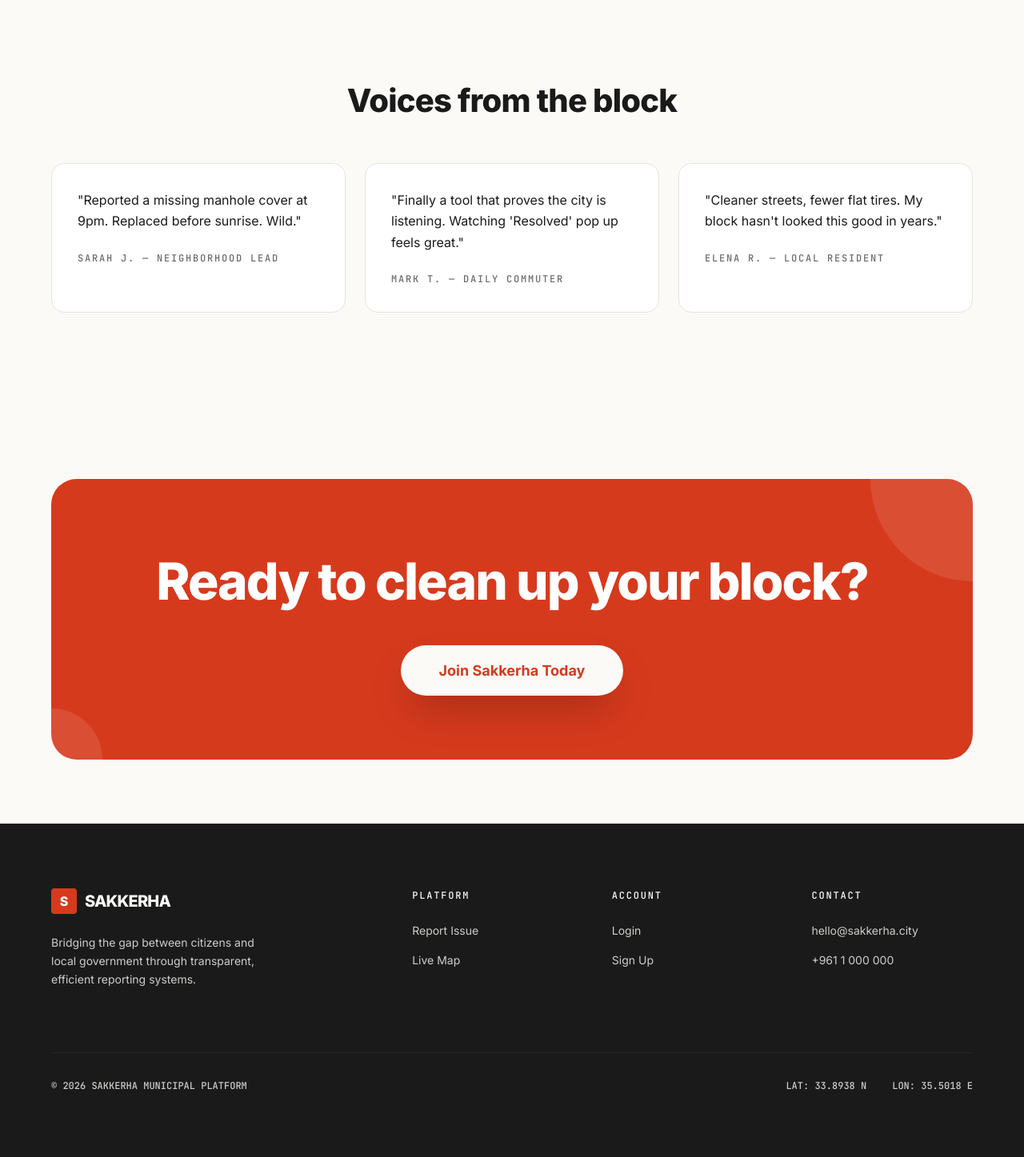
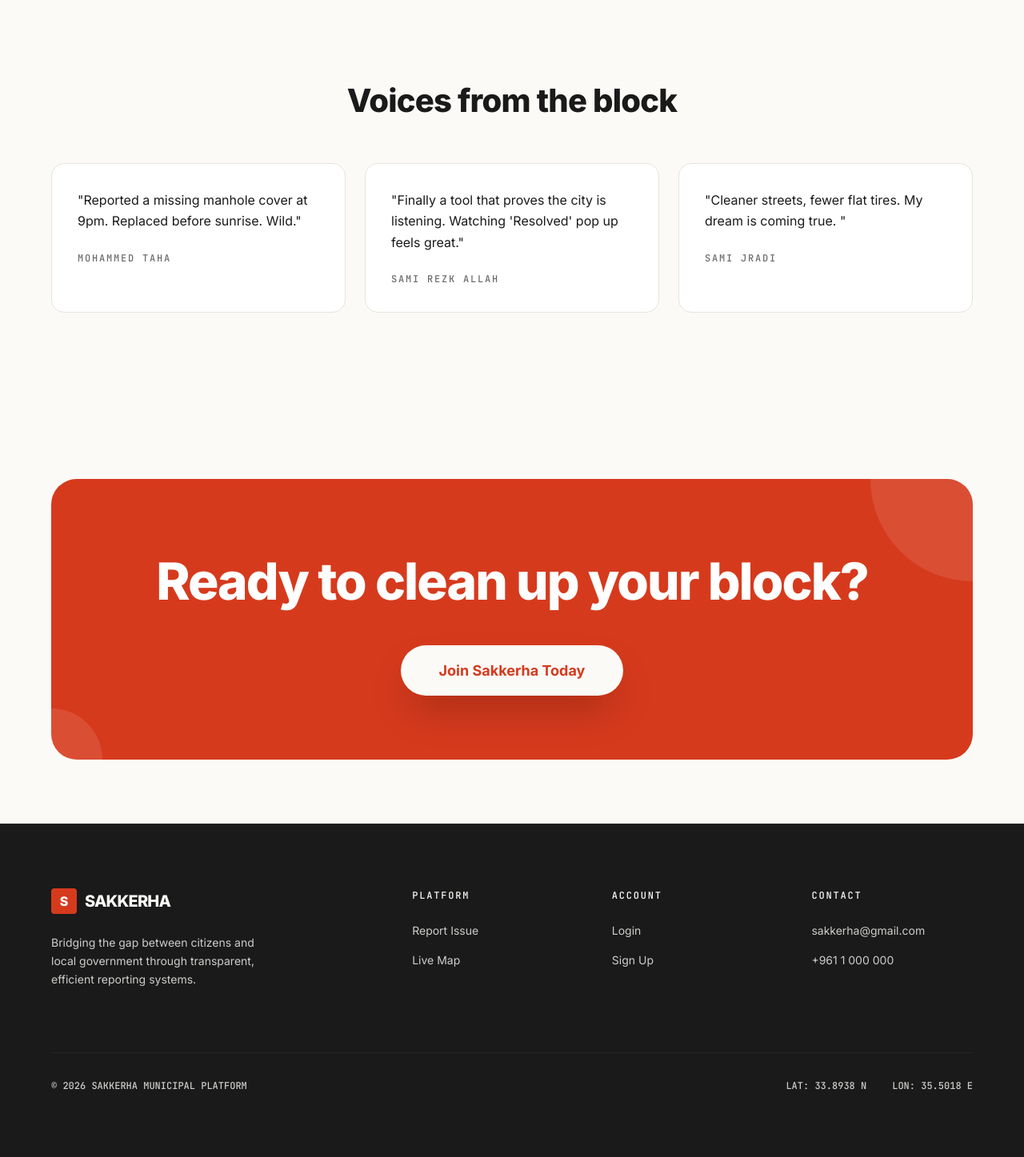
Before and after one commit to alialridaalnajjar/sakkerha_uni, a Flask app: page / in a window 1280 px wide. Shown: the part 2680-4127 px from the top of the page at 80% size. Run offline with Flask 3, Linux system fonts and the light colour scheme.

Commit message:
Documentation + Total Fixes

```diff
--- a/app.py
+++ b/app.py
@@ -12,10 +12,6 @@ app.config.from_object(Config)
 app.config["SQLALCHEMY_DATABASE_URI"]    = Config.DATABASE_URL
 app.config["SQLALCHEMY_TRACK_MODIFICATIONS"] = False
 
-# fix for neon dropping idle connections on free tier, was causing
-# random "SSL connection has been closed unexpectedly" errors on /map
-# pre_ping checks the connection is alive before using it, recycle
-# closes connections before neon's own ~5min timeout kills them first
 app.config["SQLALCHEMY_ENGINE_OPTIONS"] = {
     "pool_pre_ping": True,
     "pool_recycle": 280,
--- a/controllers/admin_controller.py
+++ b/controllers/admin_controller.py
@@ -75,7 +75,7 @@ def update_status(report_id):
 
 
 def update_status_form(report_id):
-    """Plain form-based status update — full page redirect, no AJAX."""
+    """Plain form-based status update — full page redirect."""
     new_status = request.form.get("status", "").strip()
     report      = Report.find_by_id(report_id)
 
@@ -102,7 +102,7 @@ def update_status_form(report_id):
 
 
 def delete_report_form(report_id):
-    """Plain form-based delete — full page redirect, no AJAX."""
+    """Plain form-based delete — full page redirect."""
     report = Report.find_by_id(report_id)
     if not report:
         flash("Report not found.", "error")
--- a/controllers/auth_controller.py
+++ b/controllers/auth_controller.py
@@ -119,11 +119,11 @@ def logout():
     return redirect(url_for("auth.home"))
 
 
-# ── Forgot password ───────────────────────────────────────
+# ── Forgot password -> encrypt the toekn for forget PASSWORD
 def _get_serializer():
     return URLSafeTimedSerializer(current_app.config["SECRET_KEY"])
 
-
+# show the forget pass page to reset
 def show_forgot_password():
     return render_template("auth/forgot_password.html")
 
@@ -223,7 +223,7 @@ def handle_reset_password(token):
     return redirect(url_for("auth.login"))
 
 
-# ── Internal ──────────────────────────────────────────────
+# ── Internal
 def _redirect_by_role():
     if session.get("user_role") == "admin":
         return redirect(url_for("admin.dashboard"))
--- a/routes/admin_routes.py
+++ b/routes/admin_routes.py
@@ -21,6 +21,7 @@ def admin_required(f):
     return decorated
 
 
+
 admin_bp.add_url_rule("/",                              "dashboard",    admin_required(dashboard),          methods=["GET"])
 admin_bp.add_url_rule("/map",                           "map_view",     admin_required(map_view),           methods=["GET"])
 admin_bp.add_url_rule("/profile",                       "profile",      admin_required(admin_profile),      methods=["GET"])
--- a/static/scripts/wissam.js
+++ b/static/scripts/wissam.js
@@ -1,8 +1,3 @@
-/* ════════════════════════════════════════════════════════
-   Wissam — Sakkerha's 3D mascot
-   Built with Three.js primitives (low-poly, flat-shaded)
-   Lives bottom-right on the landing page.
-════════════════════════════════════════════════════════ */
 
 (function () {
   const HINTS = [
@@ -21,12 +16,13 @@
   let dismissed = false;
 
   function init() {
-    container = document.getElementById('wissam-container');
-    if (!container || typeof THREE === 'undefined') return;
+    container = document.getElementById("wissam-container");
+    if (!container || typeof THREE === "undefined") return;
 
-    const w = 140, h = 160;
+    const w = 140,
+      h = 160;
 
-    scene  = new THREE.Scene();
+    scene = new THREE.Scene();
     camera = new THREE.PerspectiveCamera(35, w / h, 0.1, 100);
     camera.position.set(0, 0.3, 5.2);
 
@@ -51,35 +47,58 @@
     // Shoulders / torso (flattened sphere)
     const shoulderGeo = new THREE.SphereGeometry(1.3, 16, 12);
     shoulderGeo.scale(1, 0.55, 0.85);
-    const shoulderMat = new THREE.MeshLambertMaterial({ color: shirtColor, flatShading: true });
+    const shoulderMat = new THREE.MeshLambertMaterial({
+      color: shirtColor,
+      flatShading: true,
+    });
     const shoulders = new THREE.Mesh(shoulderGeo, shoulderMat);
     shoulders.position.y = -1.05;
     headGroup.add(shoulders);
 
     // Neck
     const neckGeo = new THREE.CylinderGeometry(0.32, 0.36, 0.35, 10);
-    const neckMat = new THREE.MeshLambertMaterial({ color: skinColor, flatShading: true });
+    const neckMat = new THREE.MeshLambertMaterial({
+      color: skinColor,
+      flatShading: true,
+    });
     const neck = new THREE.Mesh(neckGeo, neckMat);
     neck.position.y = -0.55;
     headGroup.add(neck);
 
     // Head (low-poly sphere)
     const headGeo = new THREE.SphereGeometry(0.85, 14, 12);
-    const headMat = new THREE.MeshLambertMaterial({ color: skinColor, flatShading: true });
+    const headMat = new THREE.MeshLambertMaterial({
+      color: skinColor,
+      flatShading: true,
+    });
     const head = new THREE.Mesh(headGeo, headMat);
     head.position.y = 0.25;
     headGroup.add(head);
 
     // Hair (simple dark cap, top half sphere)
-    const hairGeo = new THREE.SphereGeometry(0.88, 14, 12, 0, Math.PI * 2, 0, Math.PI * 0.55);
-    const hairMat = new THREE.MeshLambertMaterial({ color: 0x2b2118, flatShading: true });
+    const hairGeo = new THREE.SphereGeometry(
+      0.88,
+      14,
+      12,
+      0,
+      Math.PI * 2,
+      0,
+      Math.PI * 0.55,
+    );
+    const hairMat = new THREE.MeshLambertMaterial({
+      color: 0x2b2118,
+      flatShading: true,
+    });
     const hair = new THREE.Mesh(hairGeo, hairMat);
     hair.position.y = 0.45;
     headGroup.add(hair);
 
     // Eyes (small dark spheres)
     const eyeGeo = new THREE.SphereGeometry(0.08, 8, 8);
-    const eyeMat = new THREE.MeshLambertMaterial({ color: 0x1a1a1a, flatShading: true });
+    const eyeMat = new THREE.MeshLambertMaterial({
+      color: 0x1a1a1a,
+      flatShading: true,
+    });
     const eyeL = new THREE.Mesh(eyeGeo, eyeMat);
     eyeL.position.set(-0.3, 0.28, 0.72);
     const eyeR = eyeL.clone();
@@ -88,7 +107,10 @@
 
     // Mouth (small flattened box, slight smile)
     const mouthGeo = new THREE.BoxGeometry(0.34, 0.06, 0.05);
-    const mouthMat = new THREE.MeshLambertMaterial({ color: 0x8a4a3a, flatShading: true });
+    const mouthMat = new THREE.MeshLambertMaterial({
+      color: 0x8a4a3a,
+      flatShading: true,
+    });
     const mouth = new THREE.Mesh(mouthGeo, mouthMat);
     mouth.position.set(0, -0.02, 0.82);
     mouth.rotation.z = 0.0;
@@ -119,46 +141,47 @@
   }
 
   function showHint() {
-    const bubble = document.getElementById('wissam-bubble');
+    const bubble = document.getElementById("wissam-bubble");
     if (!bubble) return;
     const hint = HINTS[Math.floor(Math.random() * HINTS.length)];
     bubble.textContent = hint;
-    bubble.classList.add('show');
+    bubble.classList.add("show");
     clearTimeout(bubble._hideTimer);
-    bubble._hideTimer = setTimeout(() => bubble.classList.remove('show'), 5000);
+    bubble._hideTimer = setTimeout(() => bubble.classList.remove("show"), 5000);
   }
 
   function dismissWissam() {
     dismissed = true;
-    const wrap = document.getElementById('wissam-wrap');
-    if (wrap) wrap.style.display = 'none';
+    const wrap = document.getElementById("wissam-wrap");
+    if (wrap) wrap.style.display = "none";
     try {
-      sessionStorage.setItem('wissam_dismissed', '1');
+      sessionStorage.setItem("wissam_dismissed", "1");
     } catch (e) {}
   }
 
-  document.addEventListener('DOMContentLoaded', () => {
+  document.addEventListener("DOMContentLoaded", () => {
     let alreadyDismissed = false;
     try {
-      alreadyDismissed = sessionStorage.getItem('wissam_dismissed') === '1';
+      alreadyDismissed = sessionStorage.getItem("wissam_dismissed") === "1";
     } catch (e) {}
 
     if (alreadyDismissed) {
-      const wrap = document.getElementById('wissam-wrap');
-      if (wrap) wrap.style.display = 'none';
+      const wrap = document.getElementById("wissam-wrap");
+      if (wrap) wrap.style.display = "none";
       return;
     }
 
     init();
 
-    const clickTarget = document.getElementById('wissam-container');
-    if (clickTarget) clickTarget.addEventListener('click', showHint);
+    const clickTarget = document.getElementById("wissam-container");
+    if (clickTarget) clickTarget.addEventListener("click", showHint);
 
-    const closeBtn = document.getElementById('wissam-close');
-    if (closeBtn) closeBtn.addEventListener('click', (e) => {
-      e.stopPropagation();
-      dismissWissam();
-    });
+    const closeBtn = document.getElementById("wissam-close");
+    if (closeBtn)
+      closeBtn.addEventListener("click", (e) => {
+        e.stopPropagation();
+        dismissWissam();
+      });
 
     // Greet after a short delay
     setTimeout(showHint, 1200);
--- a/static/styles/styles.css
+++ b/static/styles/styles.css
@@ -1,9 +1,5 @@
-/* ═══════════════════════════════════════════════════════════
-   Sakkerha — Global Stylesheet
-   Matches the original landing page design system exactly
-═══════════════════════════════════════════════════════════ */
 
-/* ── Variables ─────────────────────────────────────────── */
+/*  Varss */
 :root {
   --bg: #fbfaf7;
   --fg: #1a1a1a;
@@ -23,7 +19,7 @@
   --sans: "Inter", system-ui, -apple-system, Segoe UI, Roboto, sans-serif;
 }
 
-/* ── Reset ─────────────────────────────────────────────── */
+/* ── Resettttttttt */
 *,
 *::before,
 *::after {
@@ -60,7 +56,7 @@ button {
   background: rgba(214, 58, 29, 0.2);
 }
 
-/* ── Layout ────────────────────────────────────────────── */
+/*  Layouttttttttttttttttttttttttttttttttttt */
 .container {
   max-width: 1200px;
   margin: 0 auto;
@@ -83,9 +79,7 @@ button {
   color: var(--muted);
 }
 
-/* ══════════════════════════════════════════════════════════
-   NAV
-══════════════════════════════════════════════════════════ */
+/* THE NAAAAAAAAAAAAAAAAAAAAAAAAAAAAAAAVBBAAAAAAAAAAAAAAAAAAAAAAAAAAAAAAAAARRRRRRRRRRRRR*/
 .nav {
   position: sticky;
   top: 0;
@@ -240,9 +234,9 @@ button {
   }
 }
 
-/* ══════════════════════════════════════════════════════════
+/*
    FLASH MESSAGES
-══════════════════════════════════════════════════════════ */
+*/
 .flash-wrap {
   padding: 12px 0;
 }
@@ -284,9 +278,9 @@ button {
   opacity: 1;
 }
 
-/* ══════════════════════════════════════════════════════════
+/*
    BUTTONS
-══════════════════════════════════════════════════════════ */
+ */
 .btn {
   display: inline-block;
   padding: 14px 28px;
@@ -367,9 +361,9 @@ button {
   color: #fff;
 }
 
-/* ══════════════════════════════════════════════════════════
+/*
    FORM FIELDS
-══════════════════════════════════════════════════════════ */
+ */
 .field {
   display: flex;
   flex-direction: column;
@@ -669,9 +663,9 @@ button {
   text-decoration: underline;
 }
 
-/* ══════════════════════════════════════════════════════════
+/*
    BADGES
-══════════════════════════════════════════════════════════ */
+ */
 .badge {
   display: inline-block;
   padding: 4px 12px;
@@ -730,9 +724,9 @@ button {
   color: var(--primary);
 }
 
-/* ══════════════════════════════════════════════════════════
+/*
    AI BADGE
-══════════════════════════════════════════════════════════ */
+ */
 .ai-badge {
   display: inline-block;
   background: var(--fg);
@@ -758,9 +752,9 @@ button {
   gap: 6px;
 }
 
-/* ══════════════════════════════════════════════════════════
+/*
    EMPTY STATE
-══════════════════════════════════════════════════════════ */
+ */
 .empty-state {
   text-align: center;
   padding: 64px 24px;
@@ -782,9 +776,9 @@ button {
   margin: 0;
 }
 
-/* ══════════════════════════════════════════════════════════
+/*
    TABS
-══════════════════════════════════════════════════════════ */
+ */
 .tabs {
   display: inline-flex;
   background: var(--secondary);
@@ -810,9 +804,9 @@ button {
   box-shadow: 0 1px 4px rgba(0, 0, 0, 0.08);
 }
 
-/* ══════════════════════════════════════════════════════════
+/*
    SUCCESS BLOCK
-══════════════════════════════════════════════════════════ */
+ */
 .success {
   text-align: center;
   padding: 24px;
@@ -828,9 +822,9 @@ button {
   color: var(--success);
 }
 
-/* ══════════════════════════════════════════════════════════
+/*
    WISSAM — 3D Mascot
-══════════════════════════════════════════════════════════ */
+ */
 .wissam-wrap {
   position: fixed;
   right: 20px;
@@ -1469,3 +1463,12 @@ h2.section-title {
     transform: rotate(360deg);
   }
 }
+
+.error-pagee{
+  background: var(--bg);
+  min-height: calc(100vh - 80px);
+  display: flex;
+  align-items: center;
+  justify-content: center;
+  padding: 48px 0;
+}
--- a/templates/auth/signup.html
+++ b/templates/auth/signup.html
@@ -36,7 +36,7 @@
         <div class="field">
           <label for="username">Username</label>
           <div class="input-prefix-wrap">
-            <span class="input-prefix">@</span>
+            <span class="input-prefix"></span>
             <input type="text" id="username" name="username"
                    placeholder="john_doe" required
                    value="{{ prefill.username if prefill else '' }}"
--- a/templates/base.html
+++ b/templates/base.html
@@ -3,7 +3,7 @@
 <head>
   <meta charset="utf-8" />
   <meta name="viewport" content="width=device-width, initial-scale=1, maximum-scale=1" />
-  <title>{% block title %}Sakkerha{% endblock %} — Fix the Flow of Your City</title>
+  <title>{% block title %}Sakkerha{% endblock %}</title>
   <!-- the links for the base page -->
   <link rel="preconnect" href="https://fonts.googleapis.com" />
   <link rel="preconnect" href="https://fonts.gstatic.com" crossorigin />
@@ -125,8 +125,8 @@
       <div class="f-col">
         <div class="f-col-title">Contact</div>
         <ul>
-          <li><a href="mailto:hello@sakkerha.city">hello@sakkerha.city</a></li>
-          <li><a href="#">+961 1 000 000</a></li>
+          <li><a href="mailto:sakkerha@gmail.com">sakkerha@gmail.com</a></li>
+          <li><a href="tel:+9611000000">+961 1 000 000</a></li>
         </ul>
       </div>
     </div>
--- a/templates/errors/403.html
+++ b/templates/errors/403.html
@@ -1,6 +1,8 @@
 {% extends "base.html" %} {% block title %}Access Denied{% endblock %} {% block
 content %}
-<section class="error-page">
+<link rel="stylesheet" href="{{ url_for('static', filename='styles/styles.css') }}" />
+
+<section class="error-pagee">
   <div class="container">
     <div class="error-card fade-up">
       <div class="error-code">403</div>
--- a/templates/home/index.html
+++ b/templates/home/index.html
@@ -35,8 +35,8 @@
           <div class="sub">{{ fixed_time_label or 'Recently completed' }}</div>
         {% else %}
           <div class="label">Live Status</div>
-          <div class="title">No issues resolved yet</div>
-          <div class="sub" style="color:var(--muted)">Be the first to report one</div>
+          <div class="title">City is Operational</div>
+          <div class="sub" style="color:var(--muted)">Enjoy your day</div>
         {% endif %}
       </div>
     </div>
@@ -80,14 +80,16 @@
     <div>
       <h2>Your report in <br /><span class="accent">three clicks.</span></h2>
       <div class="steps">
+
+         <div class="step">
+          <div class="n">02</div>
+          <div><h4>Pin the Location</h4><p>Click on the map or enter coordinates manually — we find the exact spot.</p></div>
+        </div>
         <div class="step">
           <div class="n">01</div>
           <div><h4>Snap a Photo</h4><p>Capture the issue directly. Up to 3 images help our team assess severity faster.</p></div>
         </div>
-        <div class="step">
-          <div class="n">02</div>
-          <div><h4>Pin the Location</h4><p>Click on the map or enter coordinates manually — we find the exact spot.</p></div>
-        </div>
+
         <div class="step">
           <div class="n">03</div>
           <div><h4>AI Assesses Severity</h4><p>Our AI instantly rates criticality as Low, Medium, or High so teams prioritize correctly.</p></div>
@@ -106,9 +108,9 @@
   <div class="container">
     <h2 class="section-title" style="text-align:center;margin-bottom:48px">Voices from the block</h2>
     <div class="test-grid">
-      <div class="test"><p>"Reported a missing manhole cover at 9pm. Replaced before sunrise. Wild."</p><div class="who">Sarah J. — Neighborhood Lead</div></div>
-      <div class="test"><p>"Finally a tool that proves the city is listening. Watching 'Resolved' pop up feels great."</p><div class="who">Mark T. — Daily Commuter</div></div>
-      <div class="test"><p>"Cleaner streets, fewer flat tires. My block hasn't looked this good in years."</p><div class="who">Elena R. — Local Resident</div></div>
+      <div class="test"><p>"Reported a missing manhole cover at 9pm. Replaced before sunrise. Wild."</p><div class="who">Mohammed Taha</div></div>
+      <div class="test"><p>"Finally a tool that proves the city is listening. Watching 'Resolved' pop up feels great."</p><div class="who">Sami Rezk Allah</div></div>
+      <div class="test"><p>"Cleaner streets, fewer flat tires. My dream is coming true. "</p><div class="who">Sami Jradi</div></div>
     </div>
   </div>
 </section>
```
Also changed, not shown: 1 other file.
